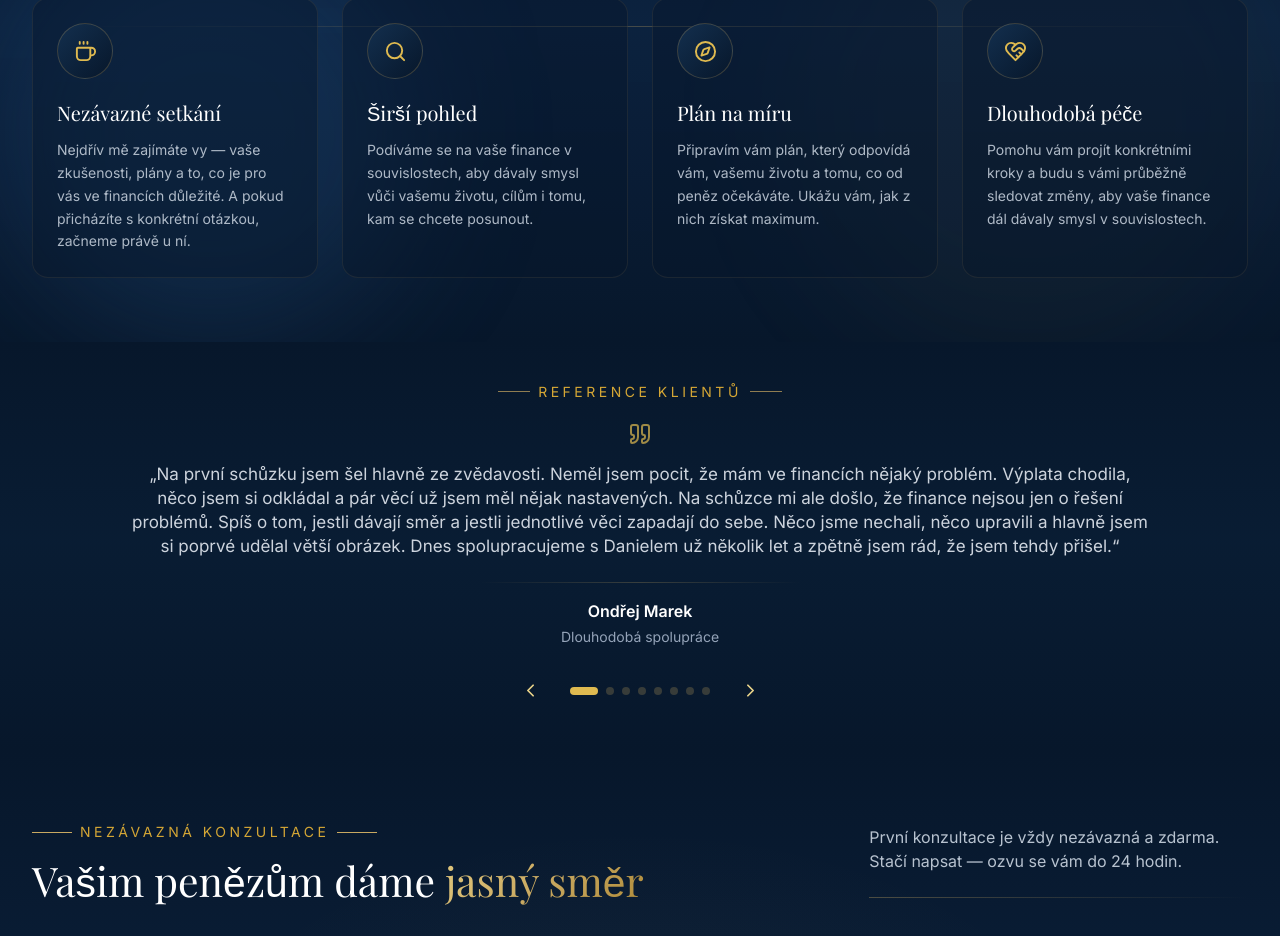
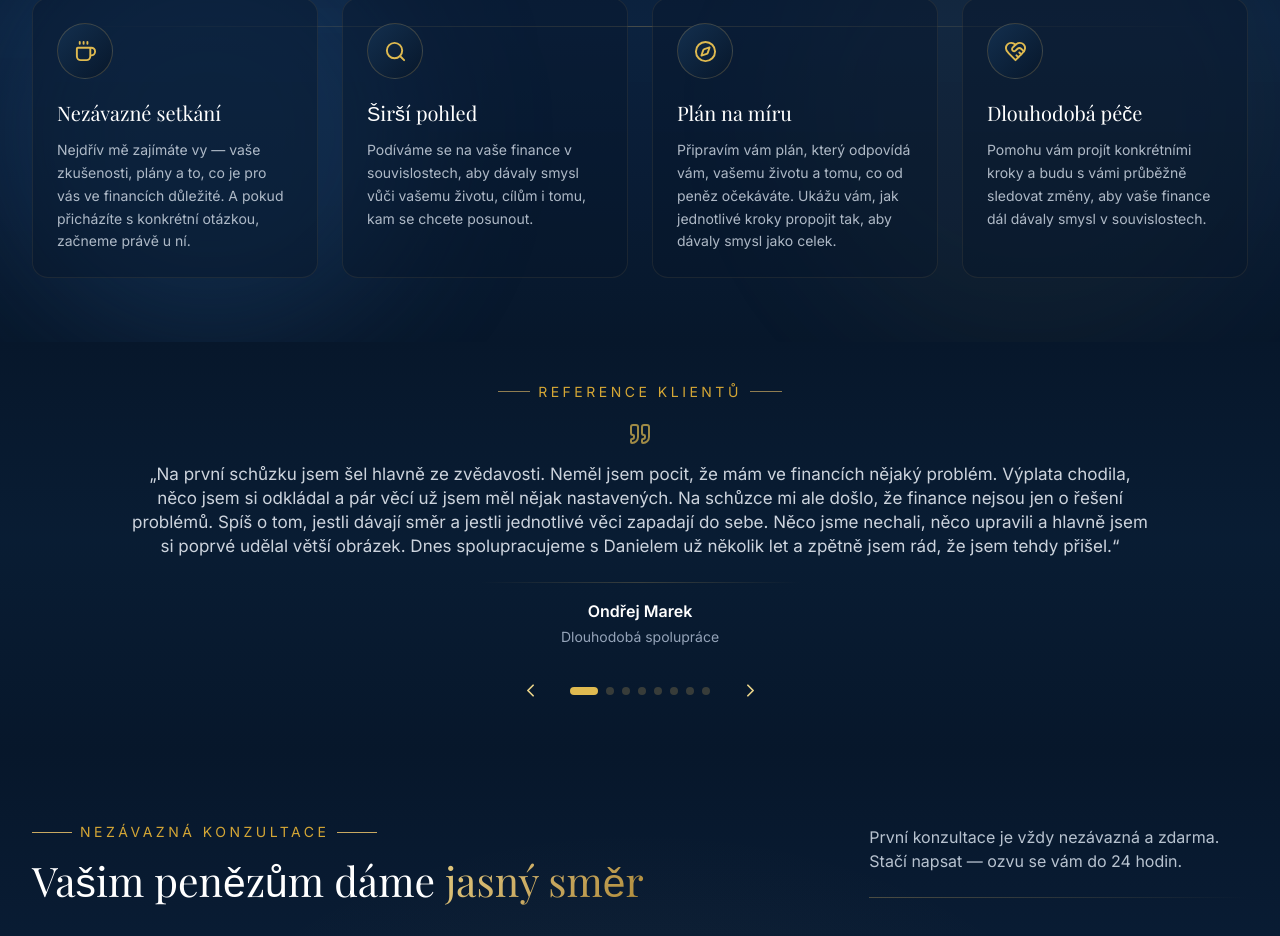
Before and after one commit to DannyKoll/daniel-kolar-web, a Next.js app: page / in a window 1280 px wide. Shown: the part 3229-4165 px from the top of the page. Built offline with nearby package versions, Linux system fonts and the light colour scheme.

Commit message:
Update Process.jsx

```diff
--- a/components/Process.jsx
+++ b/components/Process.jsx
@@ -19,7 +19,7 @@ const steps = [
   {
     icon: Compass,
     title: "Plán na míru",
-    desc: "Připravím vám plán, který odpovídá vám, vašemu životu a tomu, co od peněz očekáváte. Ukážu vám, jak z nich získat maximum.",
+    desc: "Připravím vám plán, který odpovídá vám, vašemu životu a tomu, co od peněz očekáváte. Ukážu vám, jak jednotlivé kroky propojit tak, aby dávaly smysl jako celek.",
   },
   {
     icon: HeartHandshake,
```
